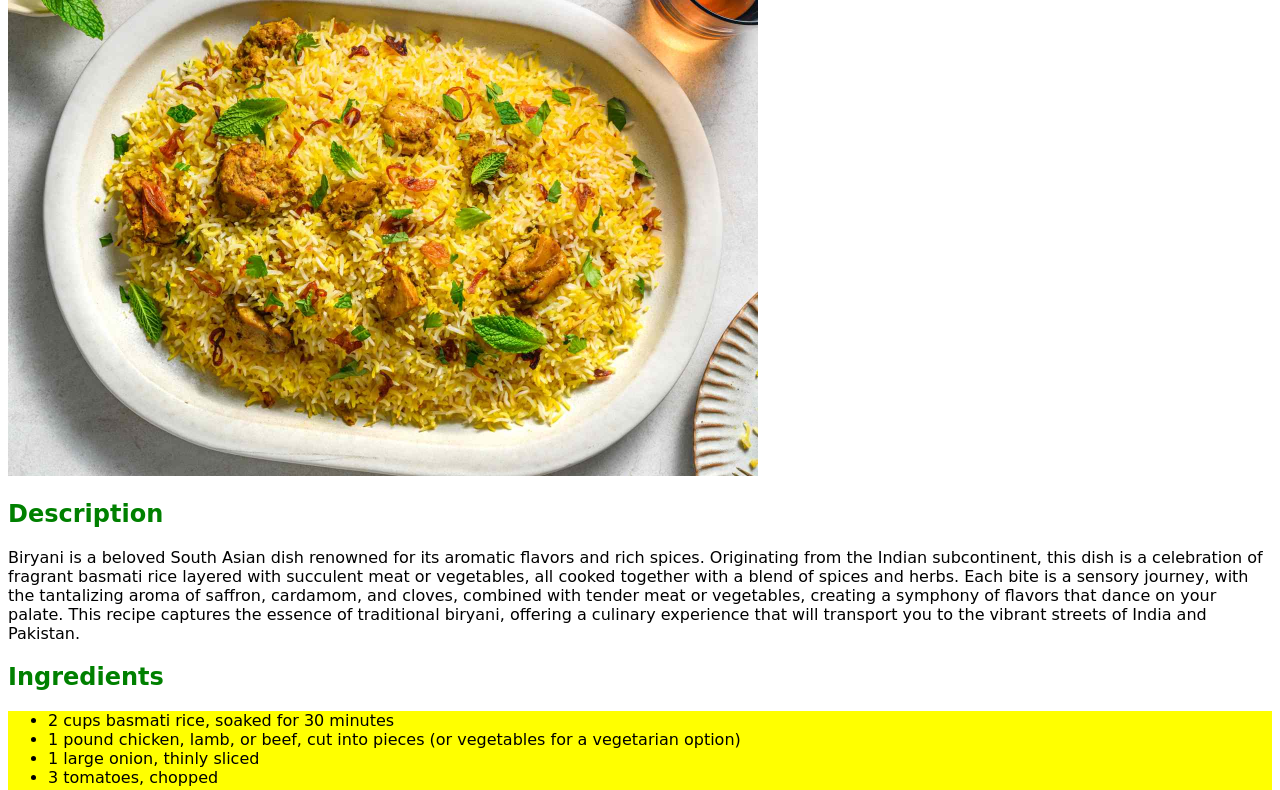
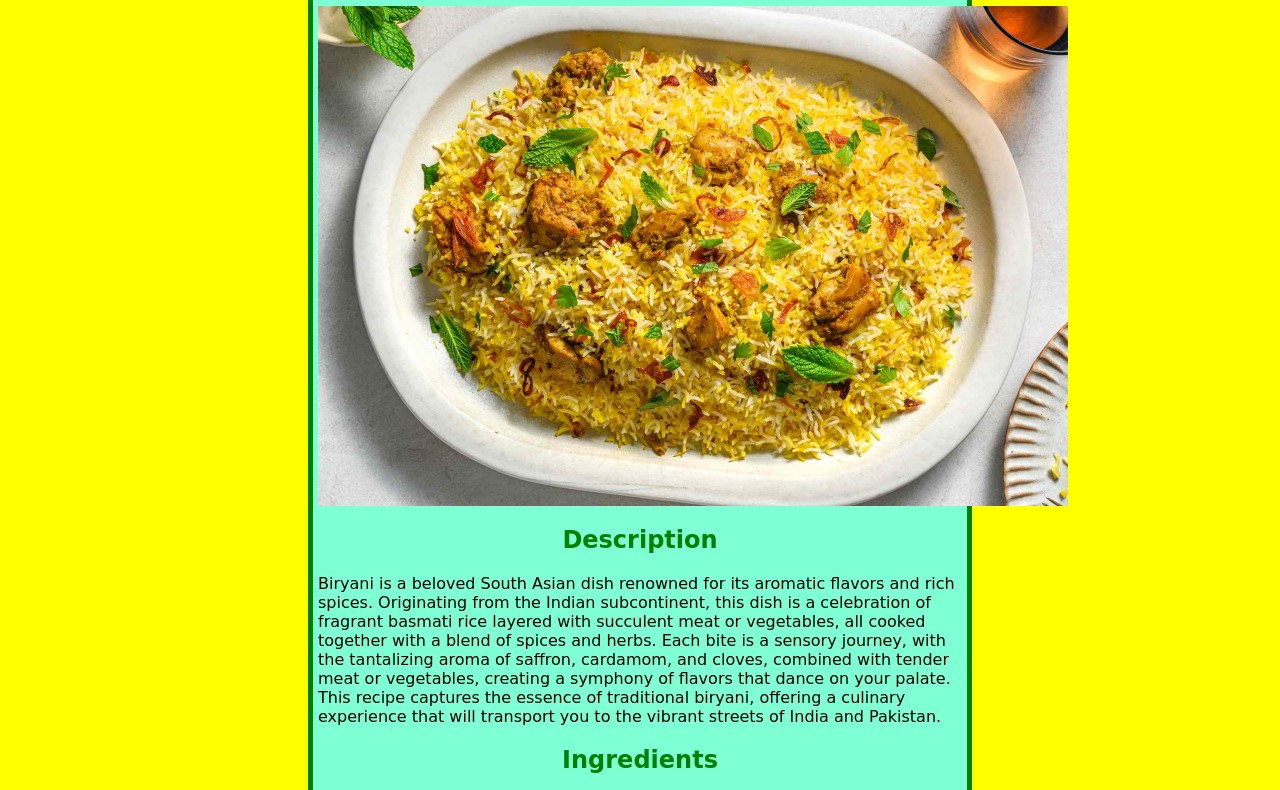
Before and after one commit to Abdulee/odin-recipes, a plain HTML site: page recipes/biryani.html in a window 1280 px wide. Shown: the part 105-895 px from the top of the page. Drawn offline with Linux system fonts and the light colour scheme.

Commit message:
Added some styling
Added a div and some different containers. Some different colors were
also added.

```diff
--- a/recipes/biryani.html
+++ b/recipes/biryani.html
@@ -6,6 +6,7 @@
       <title>Biryani by Odin Recipes</title>
    </head>
    <body>
+      <div>
          <h1>Biryani</h1>
          <img src="../imgs/biryani.jpg" width="750" height="500">
          <h2>Description</h2>
@@ -43,6 +44,6 @@
             <li><strong>Dum Cooking:</strong> Place the skillet over low heat and cook the biryani on dum (steam) for 20-25 minutes, or until the rice is fully cooked and the meat is tender. You can also place a heavy object on top of the lid to seal it tightly and prevent steam from escaping.</li>
             <li><strong>Serve:</strong> Once the biryani is cooked, remove it from heat and let it rest for a few minutes. Garnish with fresh cilantro leaves, chopped mint leaves, and fried onions if desired. Serve hot with raita (yogurt sauce) or your favorite condiments. Enjoy the tantalizing flavors of this aromatic biryani, a true culinary masterpiece from South Asia!</li>
          </ol>
-
+      </div>
    </body>
 </html>
--- a/style.css
+++ b/style.css
@@ -1,12 +1,25 @@
 body {
    font-family: "Lucida Handwriting", cursive;
+   background-color: yellow;
+}
+div {
+   border: 5px green solid;
+   margin: 20px 300px;
+   padding: 5px;
+   background-color: aquamarine;
 }
 h1, h2 {
+   text-align: center;
    color: green;
 }
 ul {
-   background-color: yellow;
+   background-color: magenta;
 }
 ol {
    background-color: orange;
 }
+img {
+   display: block;
+   margin: auto;
+   align-content: center;
+}
```
Also changed, not shown: index.html (+2 -0 lines), recipes/cinnamon-rolls.html (+2 -0 lines), recipes/lasagna.html (+2 -1 lines). Lines whose indentation alone changed are shown as unchanged.
